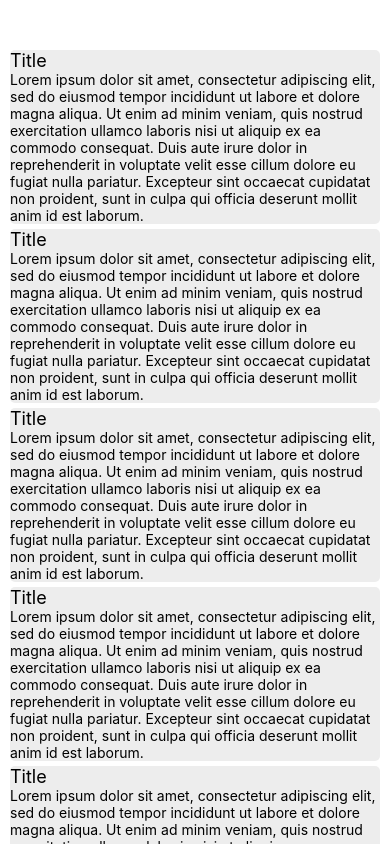
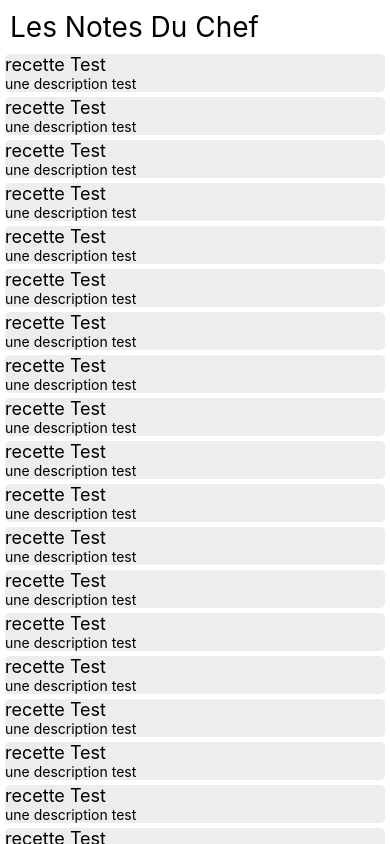
Before and after one commit to LesNotesDuChef/LesNotesDuChef, a React Native app: screen / in a window 390 px wide. Built offline with nearby package versions, Linux system fonts and the light colour scheme.

Commit message:
utilisation de données depuis un fichier json

```diff
--- a/dummies/recette-test.json
+++ b/dummies/recette-test.json
@@ -1,7 +1,161 @@
+[{
+    "titre": "recette Test",
+    "temps_de_preparation": "10",
+    "temps_de_cuisson": "20",
+    "description": "une description test",
+    "contenu": "différentes instructions"
+},
 {
     "titre": "recette Test",
     "temps_de_preparation": "10",
     "temps_de_cuisson": "20",
     "description": "une description test",
     "contenu": "différentes instructions"
-}
+},
+{
+    "titre": "recette Test",
+    "temps_de_preparation": "10",
+    "temps_de_cuisson": "20",
+    "description": "une description test",
+    "contenu": "différentes instructions"
+},
+{
+    "titre": "recette Test",
+    "temps_de_preparation": "10",
+    "temps_de_cuisson": "20",
+    "description": "une description test",
+    "contenu": "différentes instructions"
+},
+{
+    "titre": "recette Test",
+    "temps_de_preparation": "10",
+    "temps_de_cuisson": "20",
+    "description": "une description test",
+    "contenu": "différentes instructions"
+},
+{
+    "titre": "recette Test",
+    "temps_de_preparation": "10",
+    "temps_de_cuisson": "20",
+    "description": "une description test",
+    "contenu": "différentes instructions"
+},
+{
+    "titre": "recette Test",
+    "temps_de_preparation": "10",
+    "temps_de_cuisson": "20",
+    "description": "une description test",
+    "contenu": "différentes instructions"
+},
+{
+    "titre": "recette Test",
+    "temps_de_preparation": "10",
+    "temps_de_cuisson": "20",
+    "description": "une description test",
+    "contenu": "différentes instructions"
+},
+{
+    "titre": "recette Test",
+    "temps_de_preparation": "10",
+    "temps_de_cuisson": "20",
+    "description": "une description test",
+    "contenu": "différentes instructions"
+},
+{
+    "titre": "recette Test",
+    "temps_de_preparation": "10",
+    "temps_de_cuisson": "20",
+    "description": "une description test",
+    "contenu": "différentes instructions"
+},
+{
+    "titre": "recette Test",
+    "temps_de_preparation": "10",
+    "temps_de_cuisson": "20",
+    "description": "une description test",
+    "contenu": "différentes instructions"
+},
+{
+    "titre": "recette Test",
+    "temps_de_preparation": "10",
+    "temps_de_cuisson": "20",
+    "description": "une description test",
+    "contenu": "différentes instructions"
+},
+{
+    "titre": "recette Test",
+    "temps_de_preparation": "10",
+    "temps_de_cuisson": "20",
+    "description": "une description test",
+    "contenu": "différentes instructions"
+},
+{
+    "titre": "recette Test",
+    "temps_de_preparation": "10",
+    "temps_de_cuisson": "20",
+    "description": "une description test",
+    "contenu": "différentes instructions"
+},
+{
+    "titre": "recette Test",
+    "temps_de_preparation": "10",
+    "temps_de_cuisson": "20",
+    "description": "une description test",
+    "contenu": "différentes instructions"
+},
+{
+    "titre": "recette Test",
+    "temps_de_preparation": "10",
+    "temps_de_cuisson": "20",
+    "description": "une description test",
+    "contenu": "différentes instructions"
+},
+{
+    "titre": "recette Test",
+    "temps_de_preparation": "10",
+    "temps_de_cuisson": "20",
+    "description": "une description test",
+    "contenu": "différentes instructions"
+},
+{
+    "titre": "recette Test",
+    "temps_de_preparation": "10",
+    "temps_de_cuisson": "20",
+    "description": "une description test",
+    "contenu": "différentes instructions"
+},
+{
+    "titre": "recette Test",
+    "temps_de_preparation": "10",
+    "temps_de_cuisson": "20",
+    "description": "une description test",
+    "contenu": "différentes instructions"
+},
+{
+    "titre": "recette Test",
+    "temps_de_preparation": "10",
+    "temps_de_cuisson": "20",
+    "description": "une description test",
+    "contenu": "différentes instructions"
+},
+{
+    "titre": "recette Test",
+    "temps_de_preparation": "10",
+    "temps_de_cuisson": "20",
+    "description": "une description test",
+    "contenu": "différentes instructions"
+},
+{
+    "titre": "recette Test",
+    "temps_de_preparation": "10",
+    "temps_de_cuisson": "20",
+    "description": "une description test",
+    "contenu": "différentes instructions"
+},
+{
+    "titre": "recette Test 2",
+    "temps_de_preparation": "25",
+    "temps_de_cuisson": "15",
+    "description": "C'est vachement marrant les descriptions",
+    "contenu": "On touille"
+}]
--- a/pages/home-page-tile.tsx
+++ b/pages/home-page-tile.tsx
@@ -1,23 +1,19 @@
 import { SafeAreaView, StyleSheet, Text, TouchableOpacity } from "react-native";
 
-export default function HomePageTile() {
+const HomePageTile = (props: any) => {
     return(
         <TouchableOpacity style={styles.container}>
             <Text style={styles.title}>
-                Title
+                {props.titre}
             </Text>
             <Text style={styles.text}>
-                Lorem ipsum dolor sit amet, consectetur adipiscing elit, sed do
-                eiusmod tempor incididunt ut labore et dolore magna aliqua. Ut enim ad
-                minim veniam, quis nostrud exercitation ullamco laboris nisi ut
-                aliquip ex ea commodo consequat. Duis aute irure dolor in
-                reprehenderit in voluptate velit esse cillum dolore eu fugiat nulla
-                pariatur. Excepteur sint occaecat cupidatat non proident, sunt in
-                culpa qui officia deserunt mollit anim id est laborum.
+                {props.description}
             </Text>
         </TouchableOpacity>
     );
 }
+
+export default HomePageTile;
 
 const styles = StyleSheet.create({
     container: {
--- a/pages/home-page.tsx
+++ b/pages/home-page.tsx
@@ -1,26 +1,31 @@
-import { SafeAreaView, ScrollView, StyleSheet, Text, View } from 'react-native';
+import { ScrollView, StyleSheet, TabBarIOSItem, Text, View } from 'react-native';
 import HomePageTile from './home-page-tile';
+import customData from '../dummies/recette-test.json'
+
+const data = customData.map( e => <HomePageTile titre={e.titre} description={e.description}></HomePageTile> );
 
 export default function HomePage() {
   return (
-    <SafeAreaView style={styles.container}>
+    <View style={styles.container}>
+        <Text style={styles.title}>Les Notes Du Chef</Text>
         <ScrollView style={styles.scrollView}>
-          <HomePageTile></HomePageTile>
-          <HomePageTile></HomePageTile>
-          <HomePageTile></HomePageTile>
-          <HomePageTile></HomePageTile>
-          <HomePageTile></HomePageTile>
+            {data}
         </ScrollView>
-    </SafeAreaView>
+    </View>
   );
 }
 
 const styles = StyleSheet.create({
     container: {
         flex: 1,
-    paddingTop: 50,
+    },
+    title: {
+        paddingLeft: 10,
+        paddingTop: 10,
+        paddingBottom: 10,
+        fontSize: 28,
     },
     scrollView: {
-    marginHorizontal: 10,
+        marginHorizontal: 5,
     },
 });
```
Lines whose indentation alone changed are shown as unchanged.
